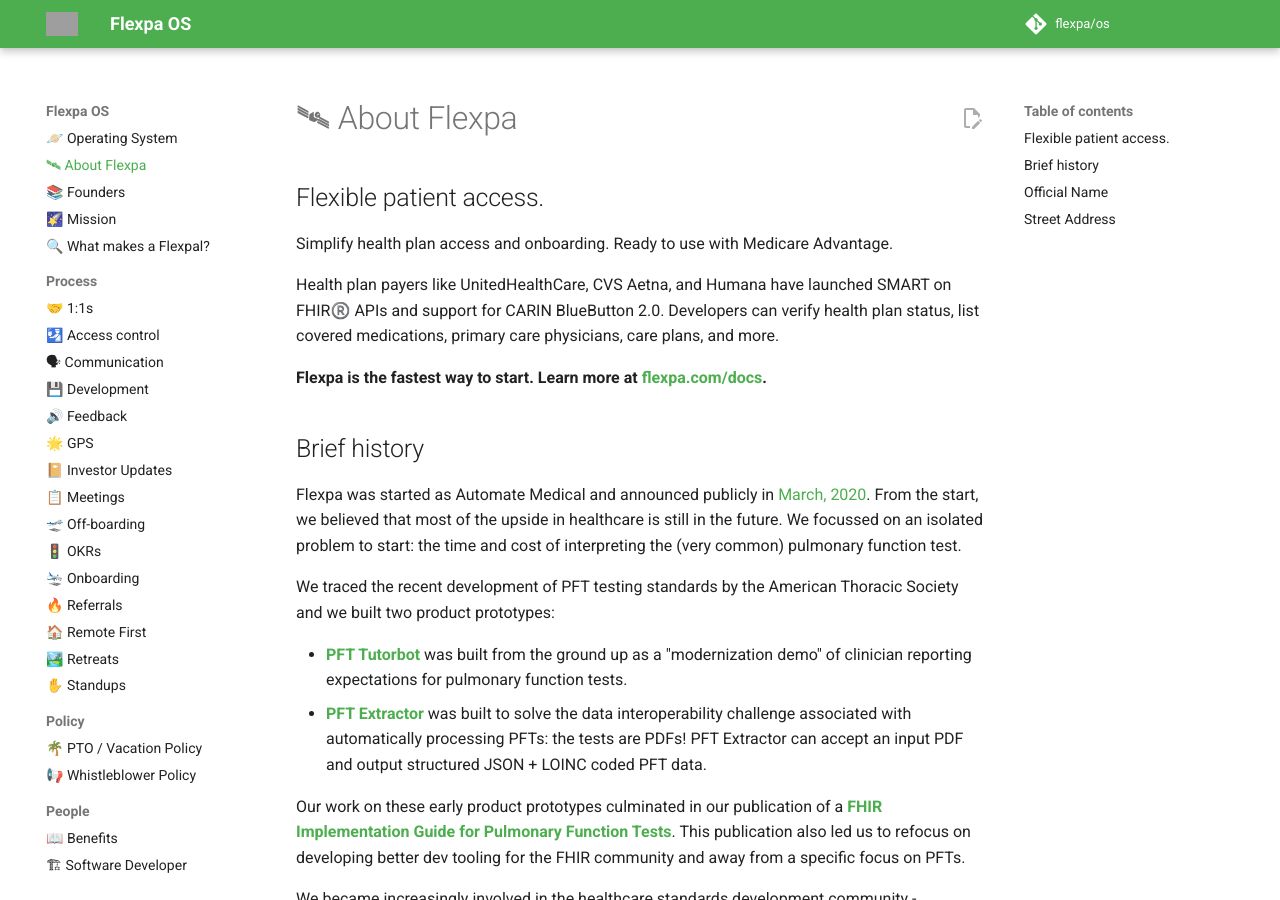
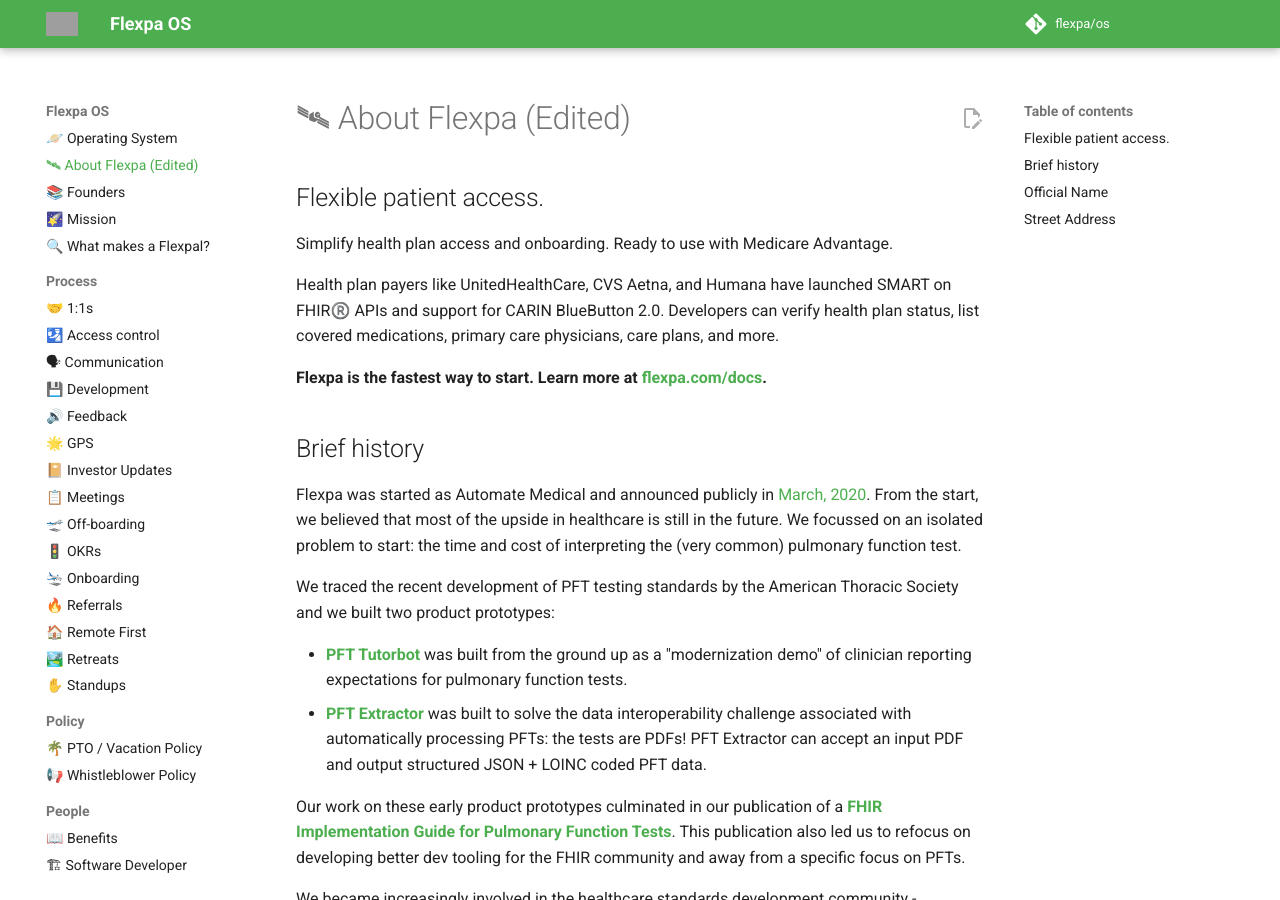
Before and after one commit to flexpa/os, an MkDocs documentation site: the page built from docs/about.md, in a window 1280 px wide and 900 px high. Built offline with MkDocs 1.6.1 and Material for MkDocs 9.7.7, drawn with Linux system fonts in a browser that asks for light colours; comment, search, counter and statistics services are not loaded; grey boxes are pictures that could not be loaded.

Commit message:
Fixed typo

```diff
--- a/docs/about.md
+++ b/docs/about.md
@@ -2,7 +2,7 @@
 description: What are we building?
 ---
 
-# 🛰 About Flexpa
+# 🛰 About Flexpa (Edited)
 
 ## Flexible patient access.
 
```
